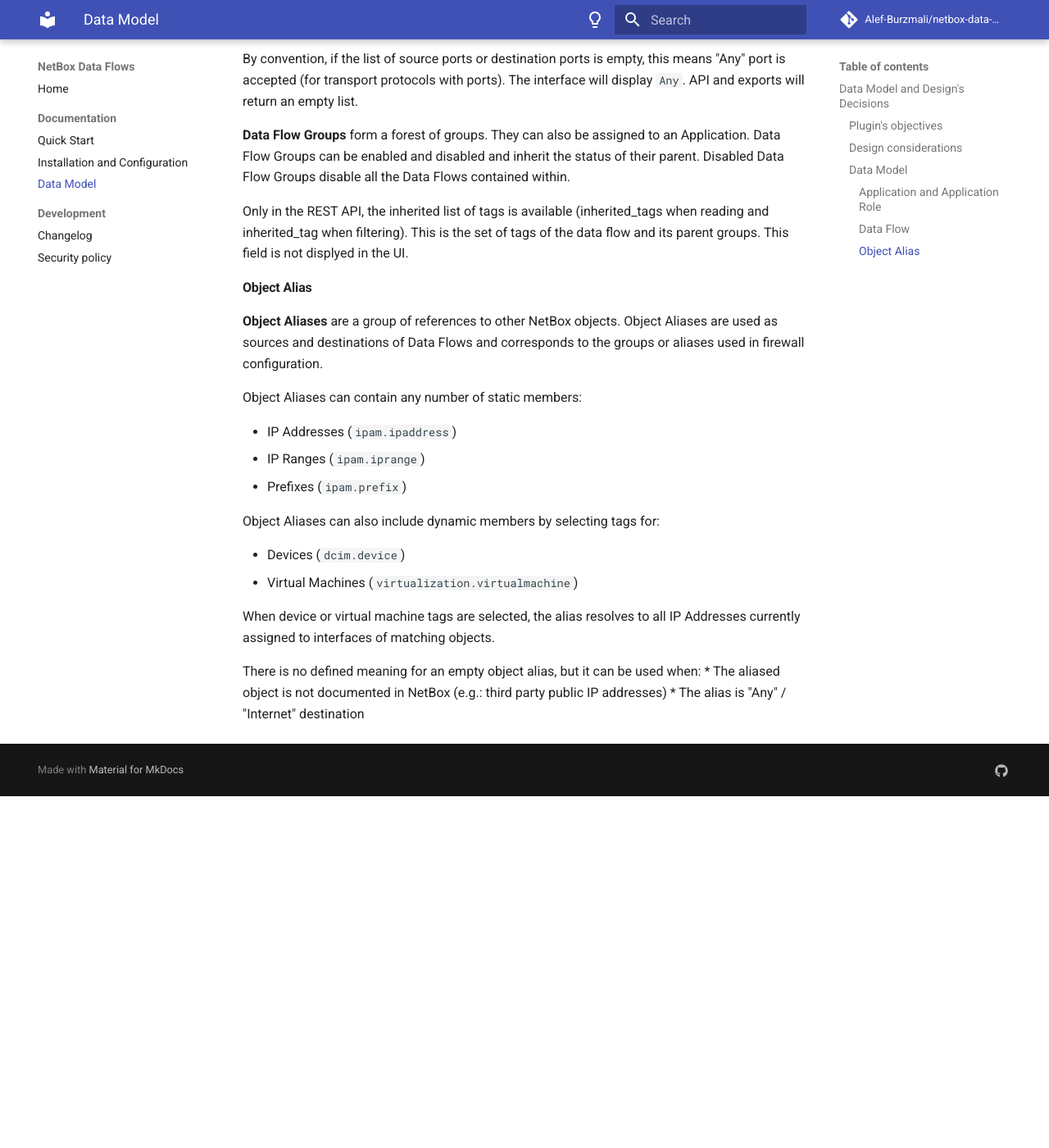
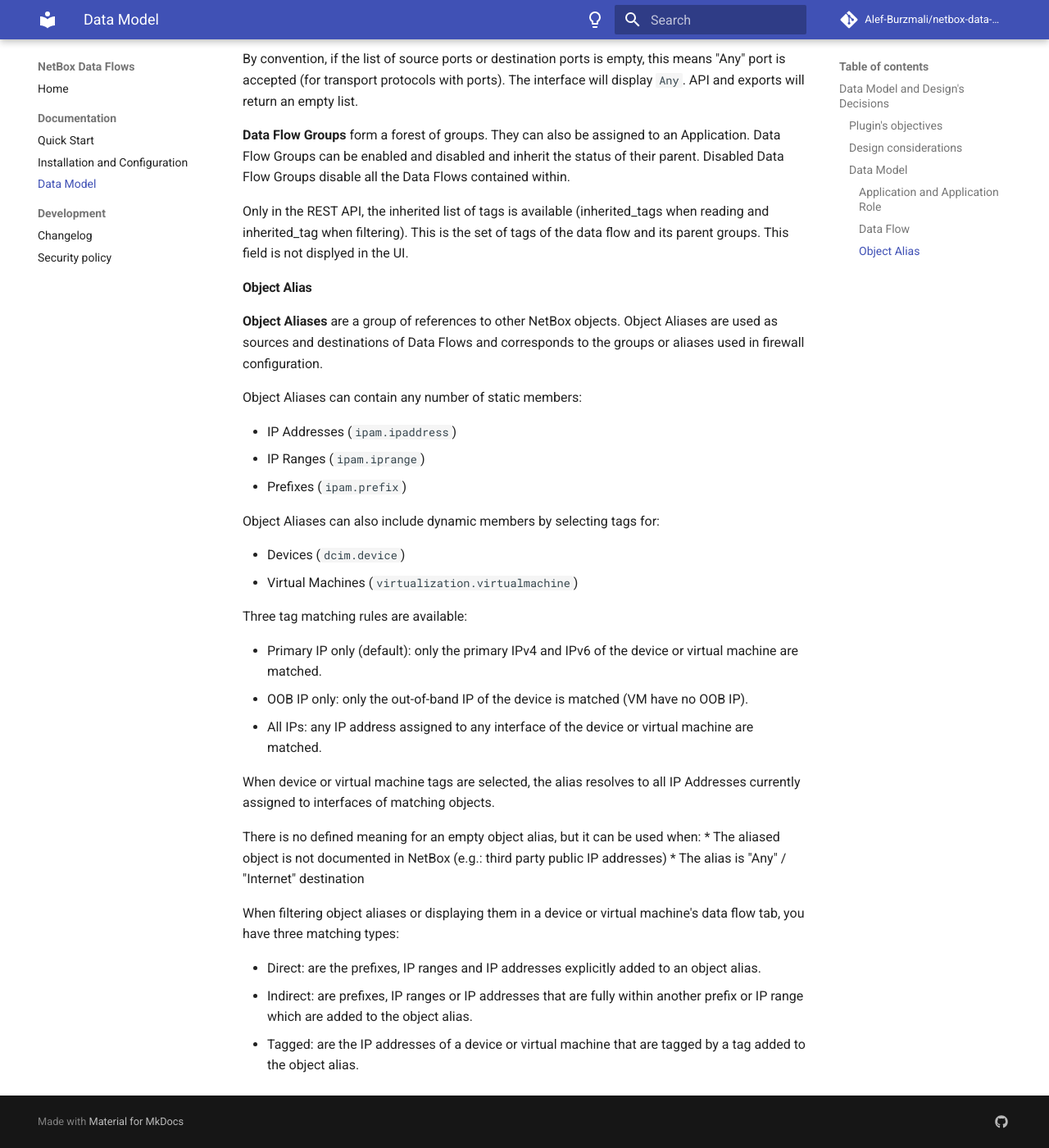
Before and after one commit to Alef-Burzmali/netbox-data-flows, an MkDocs documentation site: the page built from docs/data-model.md, in a window 1280 px wide and 1400 px high, scrolled down 2712 px. Shown: the whole window at 82% size. Built offline with MkDocs 1.6.1 and Material for MkDocs 9.7.7, drawn with Linux system fonts in a browser that asks for light colours; comment, search, counter and statistics services are not loaded; before the commit the page ends 3683 px from its top, so only the background shows below that.

Commit message:
Update docs for indirect and tagged matching.

```diff
--- a/docs/data-model.md
+++ b/docs/data-model.md
@@ -99,8 +99,20 @@
 * Devices (`dcim.device`)
 * Virtual Machines (`virtualization.virtualmachine`)
 
+Three tag matching rules are available:
+
+* Primary IP only (default): only the primary IPv4 and IPv6 of the device or virtual machine are matched.
+* OOB IP only: only the out-of-band IP of the device is matched (VM have no OOB IP).
+* All IPs: any IP address assigned to any interface of the device or virtual machine are matched.
+
 When device or virtual machine tags are selected, the alias resolves to all IP Addresses currently assigned to interfaces of matching objects.
 
 There is no defined meaning for an empty object alias, but it can be used when:
 * The aliased object is not documented in NetBox (e.g.: third party public IP addresses)
 * The alias is "Any" / "Internet" destination
+
+When filtering object aliases or displaying them in a device or virtual machine's data flow tab, you have three matching types:
+
+* Direct: are the prefixes, IP ranges and IP addresses explicitly added to an object alias.
+* Indirect: are prefixes, IP ranges or IP addresses that are fully within another prefix or IP range which are added to the object alias.
+* Tagged: are the IP addresses of a device or virtual machine that are tagged by a tag added to the object alias.
```
Also changed, not shown: docs/quick-start.md (+3 -0 lines).
